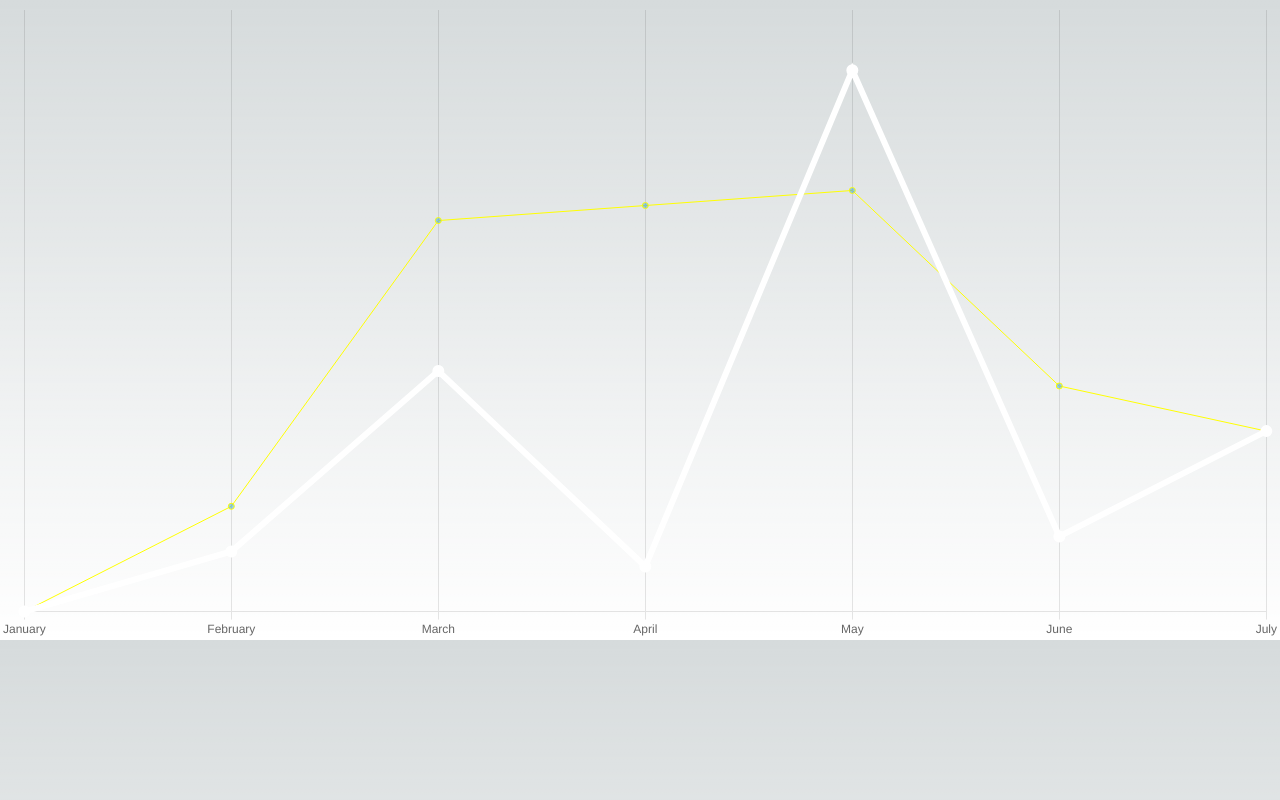
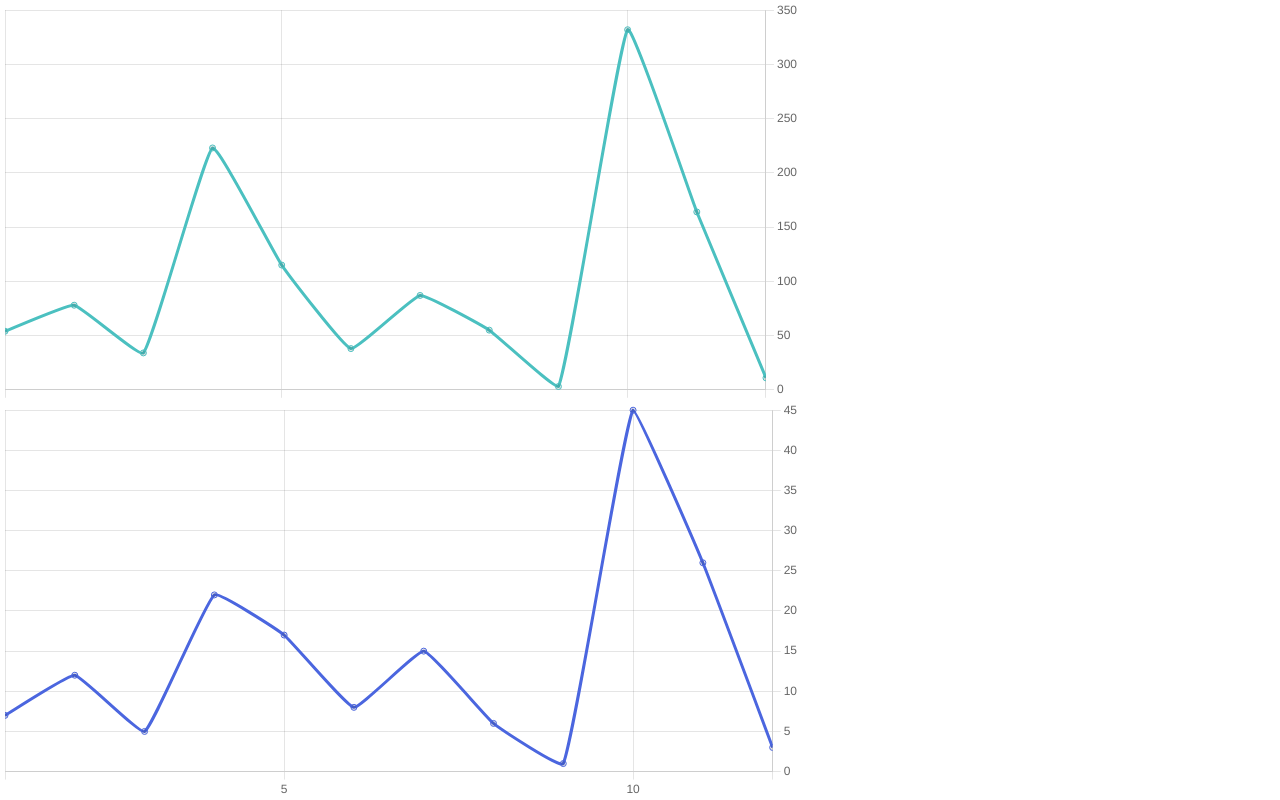
Before and after one commit to XiaolongWang-Rocky/next-sandbox, a Next.js app: page /react-charts in a window 1280 px wide. Built offline with nearby package versions, Linux system fonts and the light colour scheme.

Commit message:
line chart

```diff
--- a/package.json
+++ b/package.json
@@ -14,12 +14,14 @@
     "@mui/icons-material": "^5.14.18",
     "@mui/material": "^5.14.18",
     "chart.js": "^4.4.0",
+    "chartjs-plugin-annotation": "^3.0.1",
     "date-fns": "^2.30.0",
     "next": "14.0.3",
     "react": "^18",
     "react-chartjs-2": "^5.2.0",
     "react-date-range": "^1.4.0",
-    "react-dom": "^18"
+    "react-dom": "^18",
+    "react-hook-form": "^7.48.2"
   },
   "devDependencies": {
     "@types/node": "^20",
--- a/src/app/(pages)/react-charts/page.tsx
+++ b/src/app/(pages)/react-charts/page.tsx
@@ -12,6 +12,21 @@ import {
 } from 'chart.js';
 import { Line } from 'react-chartjs-2';
 
+const rowData = [
+  {month: 1, value: 54, count: 7},
+  {month: 2, value: 78, count: 12},
+  {month: 3, value: 34, count: 5},
+  {month: 4, value: 223, count: 22},
+  {month: 5, value: 115, count: 17},
+  {month: 6, value: 38, count: 8},
+  {month: 7, value: 87, count: 15},
+  {month: 8, value: 55, count: 6},
+  {month: 9, value: 3, count: 1},
+  {month: 10, value: 332, count: 45},
+  {month: 11, value: 164, count: 26},
+  {month: 12, value: 11, count: 3}
+]
+
 ChartJS.register(
   CategoryScale,
   LinearScale,
@@ -23,44 +38,100 @@ ChartJS.register(
 );
 
 export const options = {
-  responsive: true,
   plugins: {
     legend: {
-      position: 'none'
-    },
-    title: {
       display: false
     },
   },
   scales: {
+    x: {
+      type: 'linear',
+      position: 'bottom',
+      title: {
+        display: false,
+        // text: 'Month',
+      },
+      min: 1,
+      max: 12,
+      ticks: {
+        stepSize: 5,
+        callback: value => value % 5 === 0 ? value : '',
+      }
+    },
     y: {
-        display: false
-    }
-  }
-};
-
-const labels = ['January', 'February', 'March', 'April', 'May', 'June', 'July'];
-
-export const data = {
-  labels,
-  datasets: [
-    {
-      label: 'Dataset 1',
-      data: labels.map((item, index) => Math.floor(Math.random()*10) * index),
-      borderColor: 'white',
-      borderWidth: 6,
-      backgroundColor: 'rgba(255, 99, 132, 0.5)',
+      type: 'linear',
+      position: 'right',
+      title: {
+        display: false,
+        // text: 'Value',
+      },
     },
-    {
-      label: 'Dataset 2',
-      data: labels.map((item, index) => Math.floor(Math.random()*14) * index),
-      borderColor: 'yellow',
-      borderWidth: 1,
-      backgroundColor: 'rgba(53, 162, 235, 0.5)',
-    },
-  ],
+  },
 };
 
 export default function Page() {
-  return <Line options={options} data={data} />;
+  const months = rowData.map(entry => entry.month)
+  const amounts = rowData.map(entry => entry.value)
+  const values = rowData.map(entry => entry.count)
+
+  const chartData = {
+    labels: months,
+    datasets: [
+      {
+        label: 'Monthly Values',
+        data: amounts,
+        fill: false,
+        borderColor: 'rgb(75, 192, 192)',
+        tension: 0.1,
+      },
+    ],
+  };
+
+  const chartData2 = {
+    labels: months,
+    datasets: [
+      {
+        label: 'Monthly Counts',
+        data: values,
+        fill: false,
+        borderColor: 'rgb(75, 102, 223)',
+        tension: 0.1,
+      },
+    ],
+  };
+
+  return <div style={{height: '400px'}}>
+    <Line
+    data={chartData}
+    options={{
+      ...options,
+      scales: {
+        x: {
+          type: 'linear',
+          position: 'bottom',
+          title: {
+            display: false,
+            // text: 'Month',
+          },
+          min: 1,
+          max: 12,
+          ticks: {
+            stepSize: 5,
+            callback: value => value % 5 === 0 ? value : '',
+            display: false
+          }
+        },
+        y: {
+          type: 'linear',
+          position: 'right',
+          title: {
+            display: false,
+            // text: 'Value',
+          },
+        },
+      }
+    }}
+    />
+    <Line data={chartData2} options={options} />
+  </div>
 }
--- /dev/null
+++ b/src/app/(pages)/react-hook-form-demo/page.tsx
@@ -0,0 +1,14 @@
+import { Box, TextField, Input, FormControl, Divider } from "@mui/material";
+
+export default function Page() {
+    return <Box sx={{padding: '30px'}}>
+        <FormControl>
+            <TextField label='Phone'/>
+        </FormControl>
+        <Divider sx={{my: '20px'}}/>
+        <Box component='fieldset' sx={{border: '1px solid black', px: '8px'}}>
+            <Box component='legend' sx={{px: '6px'}}>Mobile</Box>
+            <Input sx={{border: '1px solid orange'}}/>
+        </Box>
+    </Box>
+}
--- a/src/app/globals.css
+++ b/src/app/globals.css
@@ -1,27 +1,3 @@
 @tailwind base;
 @tailwind components;
 @tailwind utilities;
-
-:root {
-  --foreground-rgb: 0, 0, 0;
-  --background-start-rgb: 214, 219, 220;
-  --background-end-rgb: 255, 255, 255;
-}
-
-@media (prefers-color-scheme: dark) {
-  :root {
-    --foreground-rgb: 255, 255, 255;
-    --background-start-rgb: 0, 0, 0;
-    --background-end-rgb: 0, 0, 0;
-  }
-}
-
-body {
-  color: rgb(var(--foreground-rgb));
-  background: linear-gradient(
-      to bottom,
-      transparent,
-      rgb(var(--background-end-rgb))
-    )
-    rgb(var(--background-start-rgb));
-}
```
Also changed, not shown: 1 other file (tests, documents, lock files or other folders).
